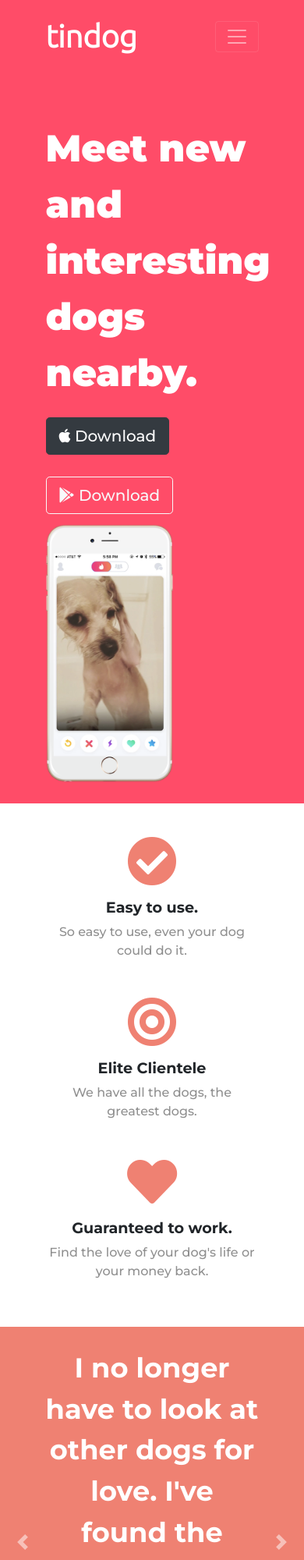
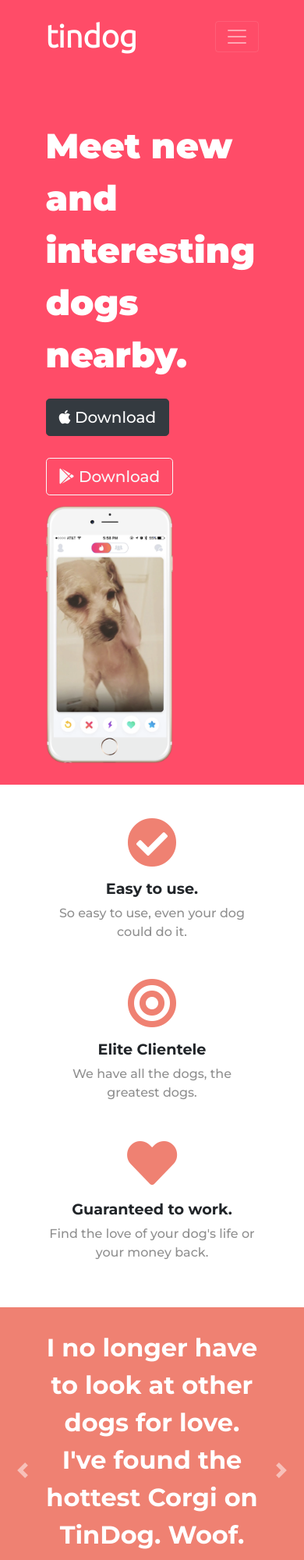
Before and after one commit to shahzad133/tin, a plain HTML site: page index.html in a window 390 px wide. Shown: the top 2000 px of the page at 78% size. Drawn offline with nearby package versions, Linux system fonts and the light colour scheme.

Commit message:
Add files via upload

```diff
--- a/css/styles.css
+++ b/css/styles.css
@@ -189,14 +189,14 @@
     }
 
     h1 {
-        font-size:3rem;
+        font-size:2.8rem;
     }
 
     h2 {
-        font-size:2.2rem;
+        font-size:2rem;
     }
 
     .footer-note {
-        font-size: 3rem;
+        font-size: 2.5rem;
     }
 }
```
